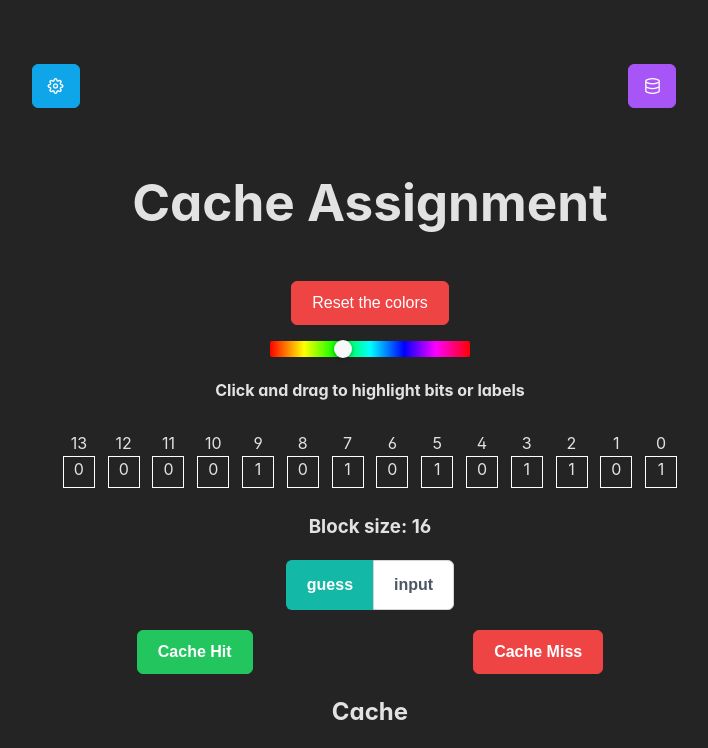
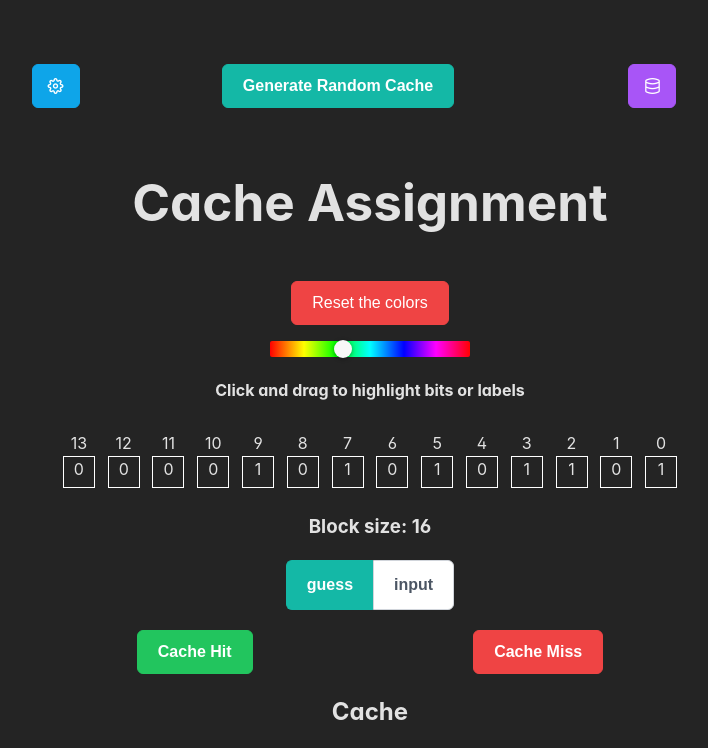
Before and after one commit to MahmoodSeoud/cache-hit-miss, a React (Vite) app: page / in a window 1280 px wide. Shown: the top 748 px of the page, without its empty margins (270-978 px from the left). Built offline with nearby package versions, Linux system fonts and the light colour scheme; a web font is replaced by a local one.

Commit message:
generate randomCache on click

```diff
--- a/src/App.tsx
+++ b/src/App.tsx
@@ -568,12 +568,28 @@ function App() {
     setCache(facit);
   }
 
+  function handleGenerateRandomCache() {
+    const newNumSets = numSetsArr[Math.floor(Math.random() * numSetsArr.length)];
+    const newBlockSize = blockSizeArr[Math.floor(Math.random() * blockSizeArr.length)];
+    const newLinesPerSet = linesPerSetArr[Math.floor(Math.random() * linesPerSetArr.length)];
+    const totalCacheSize: number = newNumSets * newLinesPerSet * newBlockSize * BYTE; // S X L X B
+
+    availbeAddresses.length = 0;
+    for (let k = 0; k < totalCacheSize; k++) {
+      availbeAddresses.push(k);
+    }
+
+    const cache_ = initNonEmptyCache(newNumSets, newBlockSize, newLinesPerSet, availbeAddresses);
+    setCache(cache_);
+    log_.logEntries.length = 0;
+    setLog(log_);
+  }
+
   return (
     <>
       <Toast ref={toast} />
       <Toast ref={toastFacit} />
       <div style={{ display: 'flex', justifyContent: 'space-between', alignItems: 'center' }}>
-
         <Settings
           numSets={cache.numSets}
           linesPerSet={cache.linesPerSet}
@@ -583,6 +599,13 @@ function App() {
           calculateIndices={calculateIndices}
           setCalculateIndices={setCalculateIndices}
         />
+
+        <div>
+          <Button
+            label='Generate Random Cache'
+            onClick={() => handleGenerateRandomCache()}
+          />
+        </div>
 
         <Log
           log={log}
```
